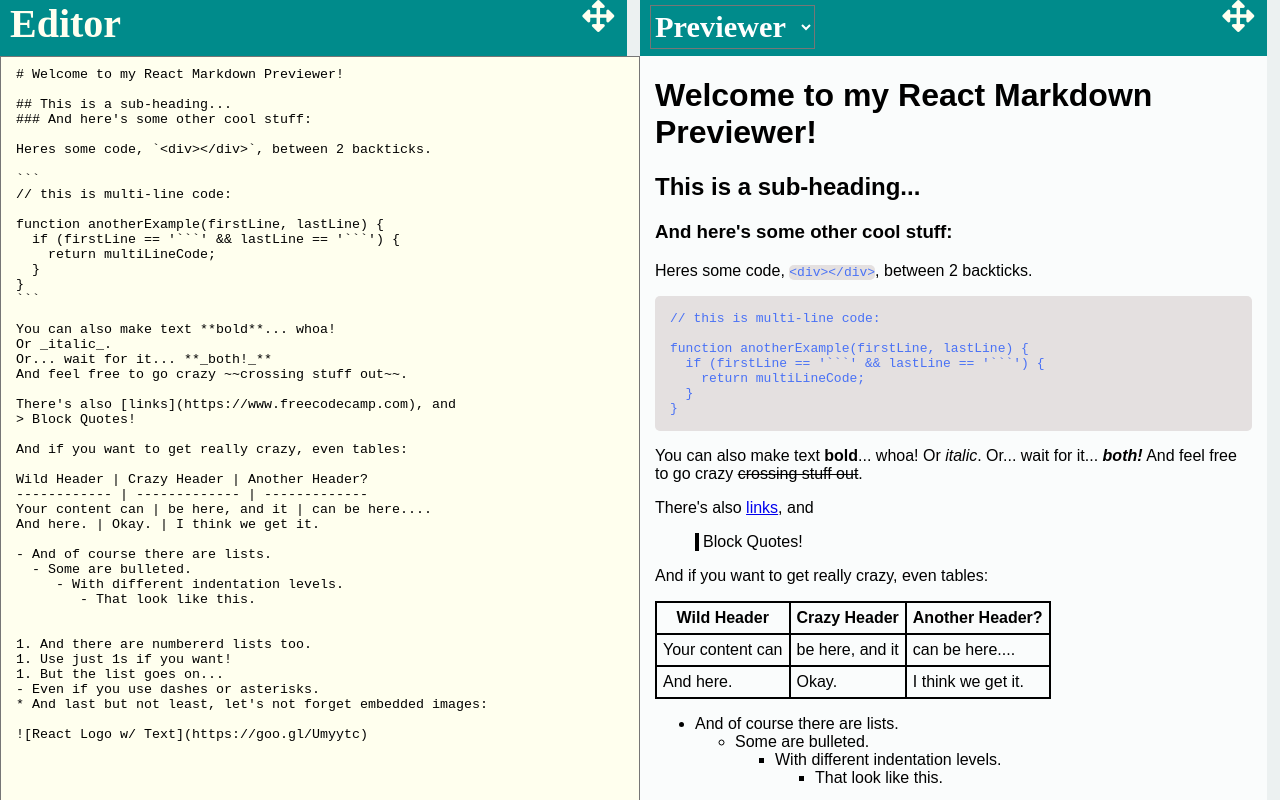
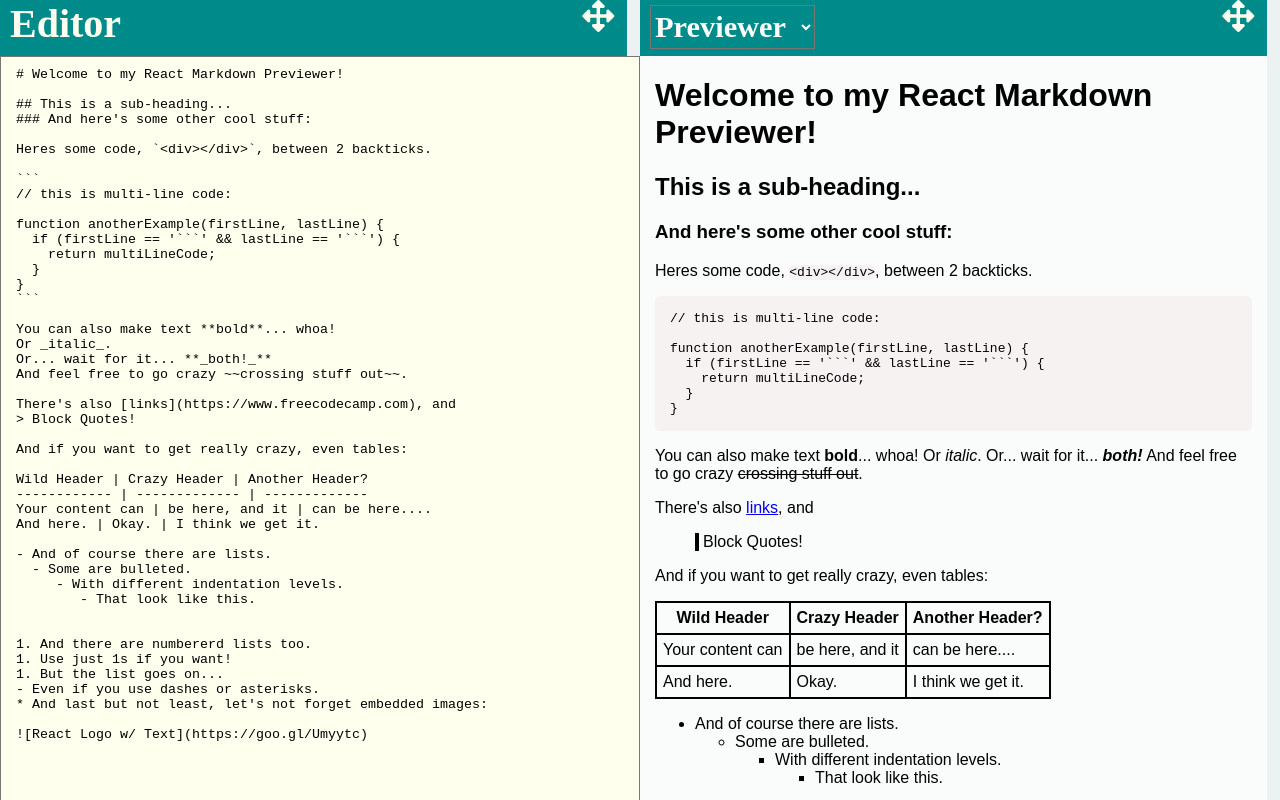
Before and after one commit to Oyelowo/markdown_previewer, a React (Create React App) app: page / in a window 1280 px wide. Built offline with nearby package versions, Linux system fonts and the light colour scheme; a web font is replaced by a local one.

Commit message:
styling done and html code spaces also preserved

```diff
--- a/src/App.css
+++ b/src/App.css
@@ -35,8 +35,8 @@ blockquote {
 
 pre,
 code {
-  background: rgb(228, 224, 224);
-  color: rgb(73, 113, 245);
+  background: rgb(247, 242, 242);
+  color: #010205;
   border-radius: 5px;
   box-sizing: border-box;
 }
--- a/src/component/Preview/Preview.jsx
+++ b/src/component/Preview/Preview.jsx
@@ -18,7 +18,7 @@ const preview = (props) => {
     }}></div>;
 
     if (props.windowType === 'htmlCode') {
-        outputWindow = <div>{props.test}</div>
+        outputWindow = <div><pre>{props.test}</pre></div>
     }
     return (
         <div className={PreviewFullScreen}>
```
